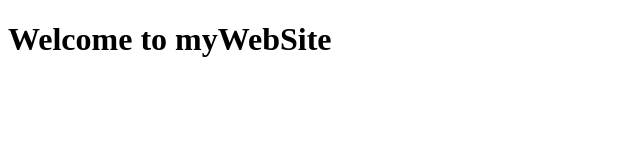
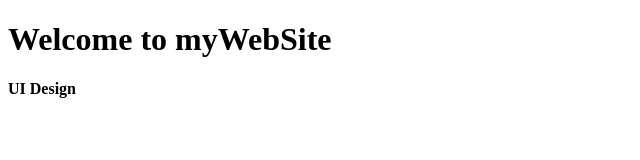
Before and after one commit to Aoffeeprince/TestGit1, a plain HTML site: page index.html in a window 1280 px wide. Shown: the full height of the page, 0-640 px from the left. Drawn offline with Linux system fonts and the light colour scheme.

Commit message:
add ui design

```diff
--- a/index.html
+++ b/index.html
@@ -4,5 +4,6 @@
 	<title>Test for GITHUB MINI COURSE</title>
 </head>
 <body>
-		<h1>Welcome to myWebSite</h1>
+	<h1>Welcome to myWebSite</h1>
+	<b>UI Design</b>
 </body>
```
